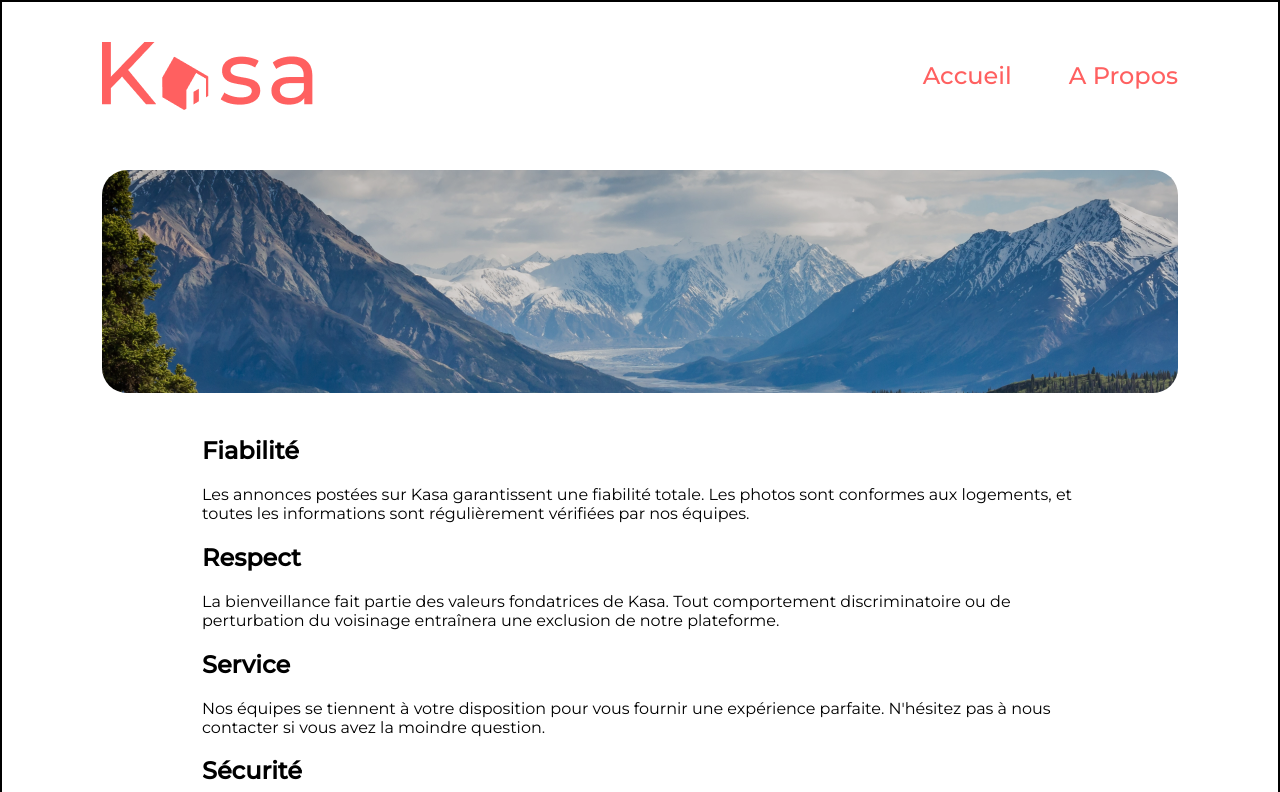
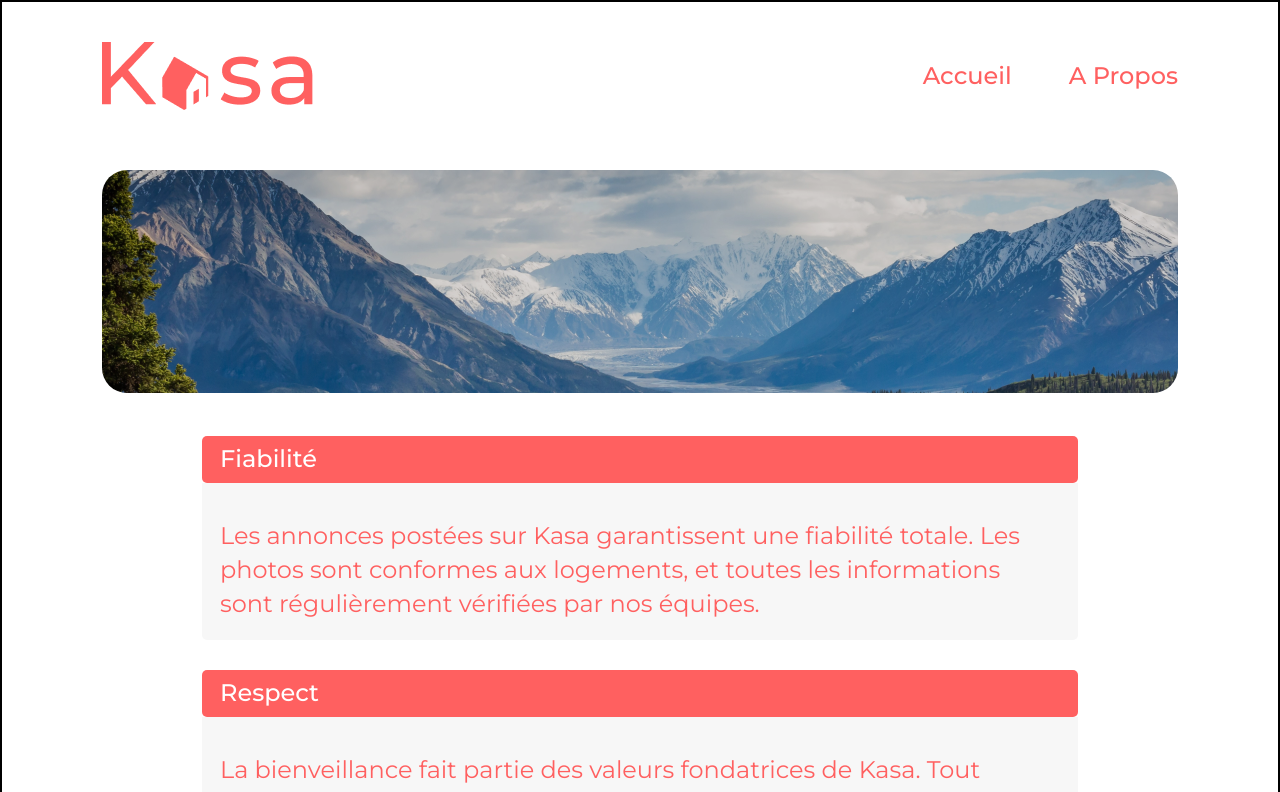
Before and after one commit to Kevin-Meneve/Creez-une-application-web-de-location-immobiliere-avec-React, a React (Create React App) app in the folder front/: page /About in a window 1280 px wide. Shown: the top 792 px of the page. Built offline with nearby package versions, Linux system fonts and the light colour scheme.

Commit message:
Correction bug banner + mise en place du dropdown

```diff
--- a/front/src/components/Banner.jsx
+++ b/front/src/components/Banner.jsx
@@ -1,9 +1,9 @@
 import React from 'react';
 
-function Banner({link_image, text}) {
+function Banner({link_image, text, pageName}) {
     return (
-        <section className='banner'>
-            <img className='banner__image' src={link_image} alt='bannière Kasa'/>
+        <section className='banner' id={pageName}>
+            <img className='banner__image image' src={link_image} alt='bannière Kasa'/>
             <h1 className='banner__text'>{text}</h1>
         </section>
     );
--- a/front/src/components/Dropdown.jsx
+++ b/front/src/components/Dropdown.jsx
@@ -1,12 +1,18 @@
 import React from 'react';
+import { useState, useEffect } from 'react'
+
+
 
 function Dropdown({title, text}) {
+    const [isOpen, setIsOpen] = useState(false);
+
     return (
         <article className='dropdown'>
-            <h2 className='dropdown__title'>{title}</h2>
-            <div className='dropdown__container'>
-                <p className='dropdown__container__text'>{text}</p>
+            <div className='dropdown__header' onClick={() => isOpen === true ? setIsOpen(false) : setIsOpen(true)}>
+                <h2 className='dropdown__header__title'>{title}</h2>
+                <p className='dropdown__header__icon'></p>
             </div>
+            <p className='dropdown__text'>{text}</p>
         </article>
     );
 }
--- a/front/src/pages/About/index.jsx
+++ b/front/src/pages/About/index.jsx
@@ -6,7 +6,7 @@ import imageImport from '../../assets/image_About.png';
 function About() {
     return (
     <main>
-      <Banner link_image={imageImport} text=""/>
+      <Banner link_image={imageImport} text="" pageName="about"/>
       <section>
         <Dropdown title="Fiabilité" text="Les annonces postées sur Kasa garantissent une fiabilité totale. Les photos sont conformes aux logements, et toutes les informations sont régulièrement vérifiées  par nos équipes." />
         <Dropdown title="Respect" text="La bienveillance fait partie des valeurs fondatrices de Kasa. Tout comportement discriminatoire ou de perturbation du voisinage entraînera une exclusion de notre plateforme." />
--- a/front/src/pages/Home/index.jsx
+++ b/front/src/pages/Home/index.jsx
@@ -6,7 +6,7 @@ import imageImport from '../../assets/image_Home.png';
 function Home() {
   return (
     <main>
-      <Banner link_image={imageImport}  text="Chez vous, partout et ailleurs"/>
+      <Banner link_image={imageImport}  text="Chez vous, partout et ailleurs" pageName="home"/>
     </main>
   );
 }
--- a/front/src/sass/components/_banner.scss
+++ b/front/src/sass/components/_banner.scss
@@ -13,12 +13,9 @@
     &__image{
         filter : brightness(85%);
         border-radius: 25px;
-        height: 223px;
+        height: 100%;
         width: 100%;
         object-fit: cover;
-        @include mobile{
-            height: 111px;
-        }
     }
     &__text{
         position : relative;
--- a/front/src/sass/components/_dropdown.scss
+++ b/front/src/sass/components/_dropdown.scss
@@ -1,9 +1,65 @@
 .dropdown{
     margin-left: 200px;
     margin-right: 200px;
+    margin-bottom: 30px;
 
     @include mobile{
-        margin-left: 0px;
-        margin-right: 0px;
+        margin-left: 20px;
+        margin-right: 20px;
+        margin-bottom: 25px;
+    }
+
+    &__header{
+        height: 47px;
+        background-color: $primary-color;
+        border-radius: 5px;
+        display : flex;
+        justify-content: space-between;
+
+        @include mobile {
+            height : 30px
+        }
+        &__title{
+            color : white;
+            font-weight: 500;
+            font-size: 24px;
+            line-height: 142.6%;
+            padding-left: 18px;
+            padding-top: 6px;
+            padding-bottom: 7px;
+            margin-top: 0px;
+            margin-bottom: 0px;
+            @include mobile{
+                font-size: 13px;
+                padding-left : 11px;
+                padding-top: 5.5px;
+                padding-bottom: 5.5px;
+            }
+        }
+        &__icon{
+            color : white;
+        }
+    }
+    &__text{
+        font-weight: 400;
+        font-size: 24px;
+        line-height: 142.6%;
+        color : $primary-color;
+        background-color: $color-background-dropdown;
+        padding-top: 36px;
+        padding-right: 27px;
+        padding-bottom: 19px;
+        padding-left: 18px;
+        margin-top: 0px;
+        margin-bottom: 0px;
+        border-bottom-left-radius: 5px;
+        border-bottom-right-radius: 5px;
+        @include mobile{
+            padding-top : 17px;
+            padding-left: 11px;
+            padding-right: 7px;
+            padding-bottom: 20px;
+            font-size: 12px;
+        }
     }
 }
--- a/front/src/sass/pages/_about.scss
+++ b/front/src/sass/pages/_about.scss
@@ -0,0 +1,5 @@
+#about{
+    @include mobile{
+        height : 223px;
+    }
+}
--- a/front/src/sass/style.scss
+++ b/front/src/sass/style.scss
@@ -4,11 +4,11 @@
 @import './base/base';
 @import './base/typography';
 
+@import 'components/banner';
+@import 'components/dropdown';
+
 @import './layout/header';
 @import './layout/footer';
 
 @import 'pages/error';
 @import 'pages/about';
-
-@import 'components/banner';
-@import 'components/dropdown';
--- a/front/src/sass/utils/_variable.scss
+++ b/front/src/sass/utils/_variable.scss
@@ -1,2 +1,3 @@
 // COLOR
 $primary-color : #FF6060;
+$color-background-dropdown : #F7F7F7;
```
Also changed, not shown: front/src/index.jsx (+4 -4 lines).
